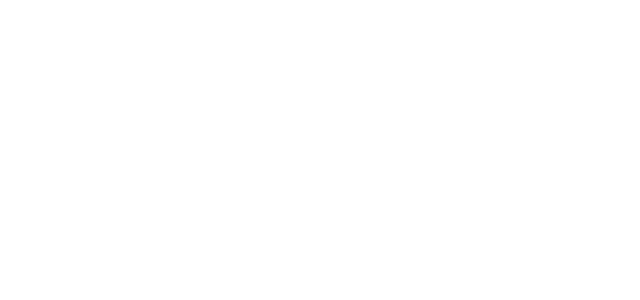
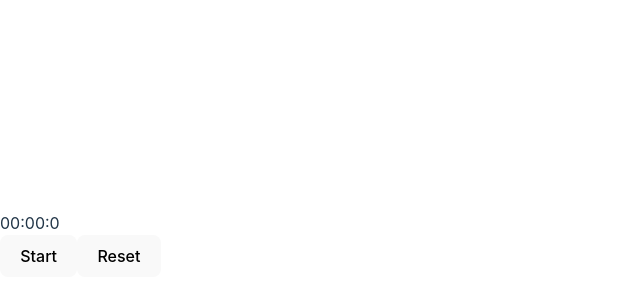
Before and after one commit to mechapear/stopwatch-react, a React (Vite) app: page / in a window 1280 px wide. Shown: the part 156-456 px from the top of the page, without its empty margins (0-640 px from the left). Built offline with nearby package versions, Linux system fonts and the light colour scheme.

Commit message:
feat: add start and reset button functionality

```diff
--- a/src/App.tsx
+++ b/src/App.tsx
@@ -1,5 +1,62 @@
 import './App.css'
+import { useEffect, useRef, useState } from 'react'
 
 export default function App() {
-  return <></>
+  const [isSCounting, setIsSCounting] = useState(false)
+  const [timeDuration, setTimeDuration] = useState(0)
+  // store intervalID
+  const intervalIDRef = useRef<number | undefined>(undefined)
+
+  // prevent memory leak
+  // clear interval when component unmount
+  useEffect(() => {
+    console.log('useEffect')
+    // clean up function
+    return () => {
+      clearInterval(intervalIDRef.current)
+      console.log('cleanup')
+    }
+  }, [])
+
+  function handleStart() {
+    // clear interval before start
+    clearInterval(intervalIDRef.current)
+
+    setIsSCounting(true)
+    console.log('start')
+
+    // creat new interval andd store intervalIDRef
+    // myInterval = setInterval(function, milliseconds)
+    intervalIDRef.current = setInterval(() => {
+      // Update setTimeDuration state multiple times in one event
+      setTimeDuration((prevTimeDuration) => {
+        console.log(`prevTimeDuration: `, prevTimeDuration)
+        return prevTimeDuration + 1
+      })
+    }, 1000)
+  }
+
+  function handleReset() {
+    setIsSCounting(false)
+    setTimeDuration(0)
+    clearInterval(intervalIDRef.current)
+    intervalIDRef.current = undefined
+    console.log('stop')
+  }
+
+  return (
+    <>
+      <div>
+        <span>00:</span>
+        <span>00:</span>
+        <span>{timeDuration}</span>
+      </div>
+      {isSCounting ? (
+        <button>Pause</button>
+      ) : (
+        <button onClick={handleStart}>Start</button>
+      )}
+      <button onClick={handleReset}>Reset</button>
+    </>
+  )
 }
```
